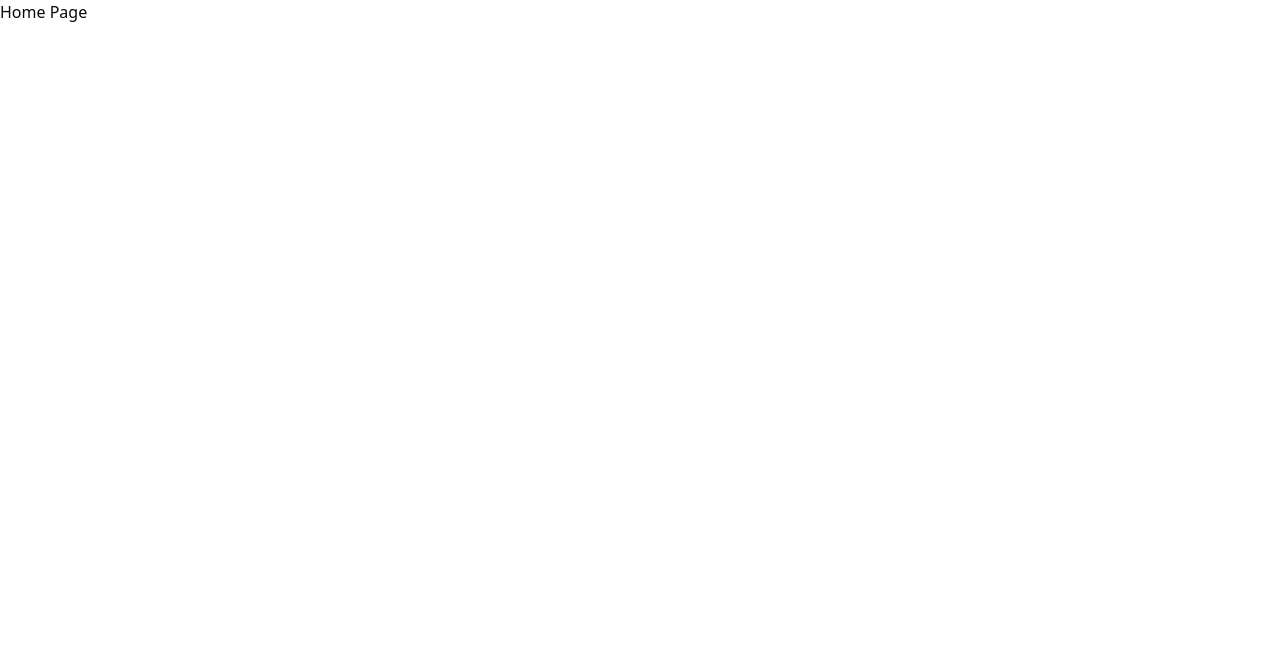
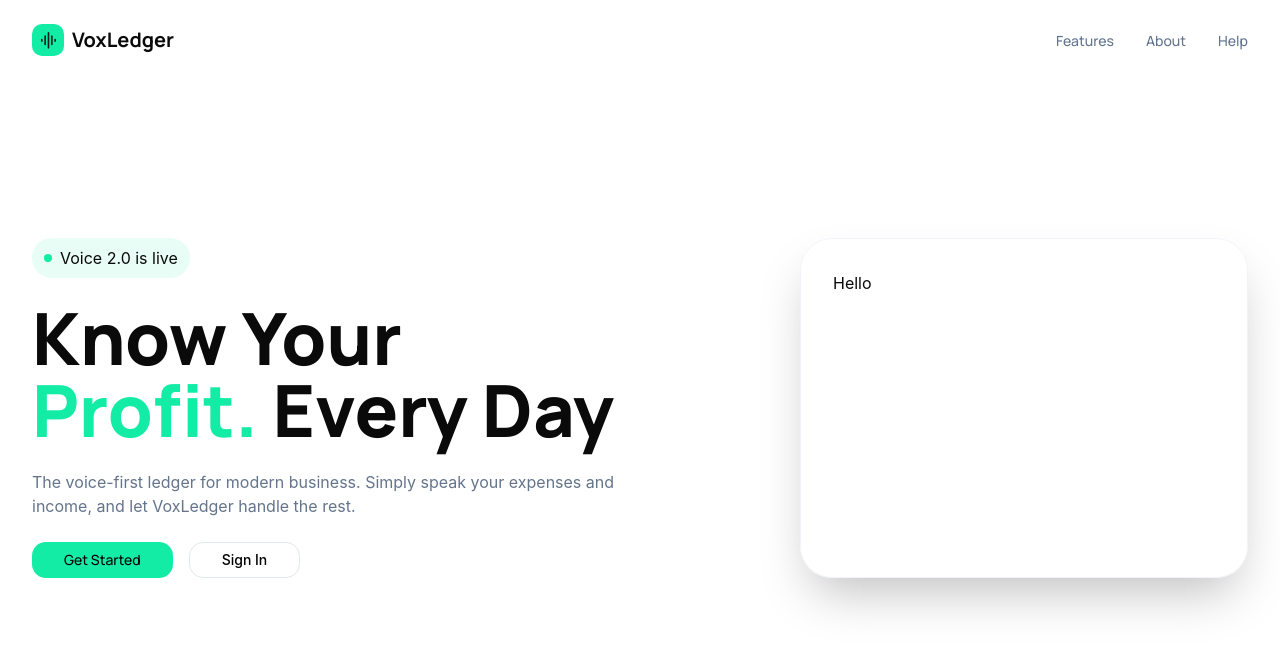
Before and after one commit to Cheptoo21/wtf-Grp43-capstone-project-frontend, a React (Vite) app: page / in a window 1280 px wide. Shown: the top 650 px of the page. Built offline with nearby package versions, Linux system fonts and the light colour scheme.

Commit message:
Landing Page half done

```diff
--- a/package.json
+++ b/package.json
@@ -10,6 +10,7 @@
     "preview": "vite preview"
   },
   "dependencies": {
+    "@radix-ui/react-slot": "^1.2.4",
     "@tailwindcss/vite": "^4.1.18",
     "class-variance-authority": "^0.7.1",
     "clsx": "^2.1.1",
@@ -34,8 +35,9 @@
     "globals": "^16.5.0",
     "postcss": "^8.5.6",
     "shadcn": "^3.8.5",
-    "tailwindcss": "^4.1.18",
+    "tailwindcss": "^4.2.0",
     "tw-animate-css": "^1.4.0",
-    "vite": "^7.3.1"
+    "vite": "^7.3.1",
+    "vite-plugin-svgr": "^4.5.0"
   }
 }
--- /dev/null
+++ b/src/components/Header/Header.jsx
@@ -0,0 +1,17 @@
+import Logo from "../Logo/Logo";
+
+export default function Header(){
+    return (
+        <header className='py-6 flex items-center justify-between mx-auto'>
+            <Logo />
+            <nav>
+                <ul className='flex justify-center space-x-8'>
+                    <li><a href="/" className='text-slate-500 hover:text-gray-900 text-sm font-medium font-manrope'>Features</a></li>
+                    <li><a href="/signup" className='text-slate-500  hover:text-gray-900 text-sm font-medium font-manrope'>About</a></li>
+                    <li><a href="/signup" className='text-slate-500 hover:text-gray-900 text-sm font-medium font-manrope'>Help</a></li>
+                </ul>
+            </nav>
+        </header>
+
+    )
+}
--- /dev/null
+++ b/src/components/Logo/Logo.jsx
@@ -0,0 +1,12 @@
+import VoiceInput from '../../assets/icons/VoiceInputIcon.svg?react'
+
+export default function Logo() {
+    return (
+        <div className='flex items-center justify-center space-x-2'>
+            <div className="flex items-center justify-center bg-primary w-8 h-8 rounded-lg">
+                <VoiceInput />
+            </div>
+            <h1 className='text-xl font-bold font-manrope'>VoxLedger</h1>
+        </div>
+    )
+}
--- a/src/index.css
+++ b/src/index.css
@@ -1,3 +1,5 @@
+@import url('https://fonts.googleapis.com/css2?family=Epilogue:ital,wght@0,100..900;1,100..900&family=Manrope:wght@200..800&display=swap');
+
 @import "tailwindcss";
 @import "tw-animate-css";
 @import "shadcn/tailwind.css";
@@ -5,6 +7,8 @@
 @custom-variant dark (&:is(.dark *));
 
 @theme inline {
+    --font-manrope: Manrope, sans-serif;
+    --font-epilogue: Epilogue, sans-serif;
     --radius-sm: calc(var(--radius) - 4px);
     --radius-md: calc(var(--radius) - 2px);
     --radius-lg: var(--radius);
--- a/src/pages/home.jsx
+++ b/src/pages/home.jsx
@@ -1,7 +1,26 @@
+import Header from "../components/Header/Header";
+import { Button } from "@/components/ui/button"
+
 export default function Home(){
     return (
-        <div>
-            Home Page
+        <div className="max-w-7xl md:px-8 mx-auto px-2">
+            <Header />
+            <main className="flex py-5 items-center my:8 md:my-[138px]">
+                <section className="flex flex-col lg:flex-row flex-col gap-12 ">
+                    <div className="flex-1 md:pr-32">
+                        <p className="inline-flex items-center gap-2 py-2 px-3 bg-[#13ECA41A] rounded-full"><span className="inline-block bg-primary w-2 h-2 rounded-full"></span>Voice 2.0 is live</p>
+                        <h2 className="font-manrope font-extrabold text-7xl capitalize my-6">Know your <span className="text-primary">Profit.</span> Every day</h2>
+                        <p className="my-6 text-[#64748B] font-normal">The voice-first ledger for modern business. Simply speak your expenses and income, and let VoxLedger handle the rest.</p>
+                        <Button className="text-black font-manrope py-4 px-8 rounded-xl">Get Started</Button>
+                        <Button className="bg-white text-black border-1 border-[#E2E8F0] ml-4 py-4 px-8 rounded-xl">Sign In</Button>
+                    </div>
+                    <div className="flex-1 min-w-94 max-w-112 border-1 border-[#F1F5F9] rounded-[32px] p-8 shadow-2xl">
+                        <p>Hello</p>
+                    </div>
+
+                </section>
+
+            </main>
         </div>
     )
 }
--- /dev/null
+++ b/tailwind.config.js
@@ -0,0 +1,20 @@
+/** @type {import('tailwindcss').Config} */
+export default {
+  content: [
+    "./index.html",
+    "./src/**/*.{js,jsx}",
+  ],
+  theme: {
+    extend: {
+      colors: {
+        primary: "#var(--primary)",
+        secondary: "#var(--secondary)",
+      },
+      fontFamily: {
+        sans: ["Epilogue", 'sans-serif'], // your custom font
+        manrope: ["Manrope", 'sans-serif'],
+      },
+    },
+  },
+  plugins: [],
+}
--- a/vite.config.js
+++ b/vite.config.js
@@ -2,10 +2,11 @@ import path from "path"
 import tailwindcss from "@tailwindcss/vite"
 import react from "@vitejs/plugin-react"
 import { defineConfig } from "vite"
+import svgr from 'vite-plugin-svgr';
 
 // https://vite.dev/config/
 export default defineConfig({
-  plugins: [react(), tailwindcss()],
+  plugins: [react(), tailwindcss(), svgr()],
   resolve: {
     alias: {
       "@": path.resolve(__dirname, "./src"),
```
Also changed, not shown: src/assets/icons/voiceInputIcon.svg (added), 1 other file (tests, documents, lock files or other folders).
